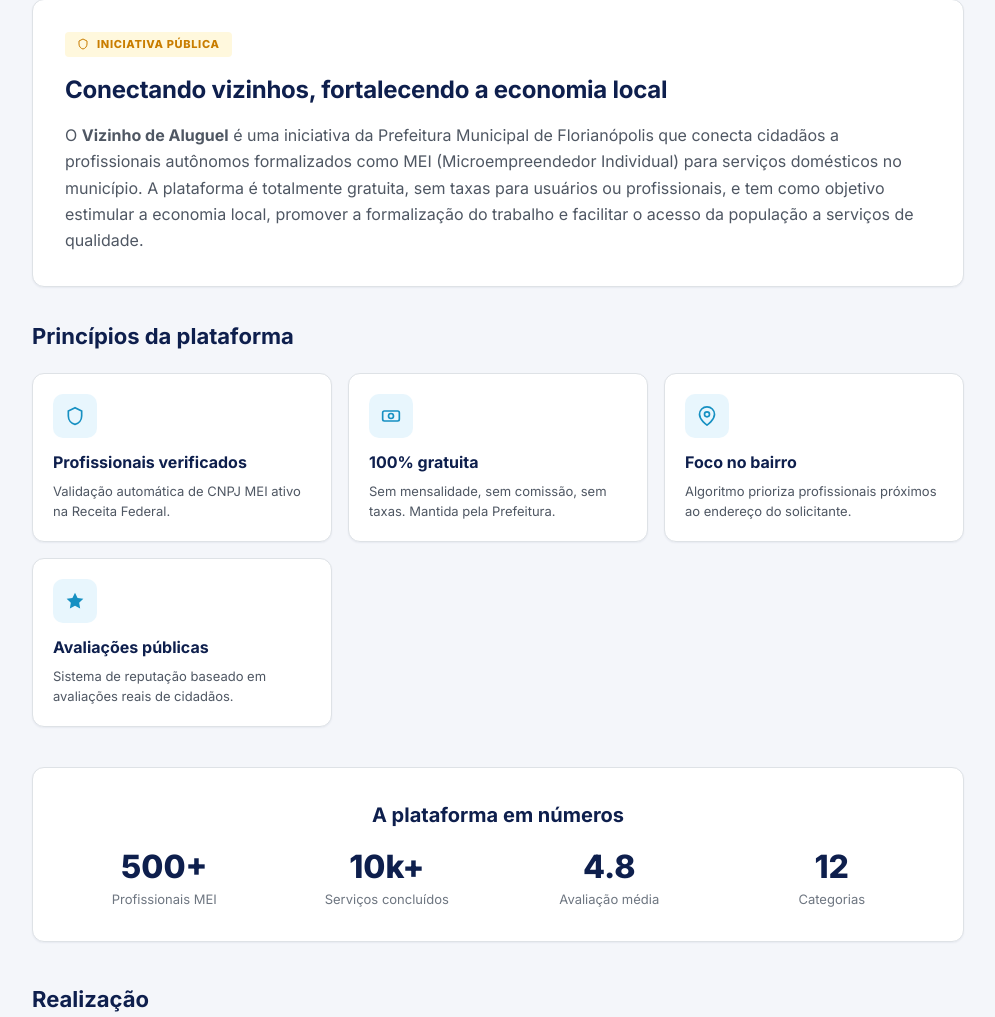
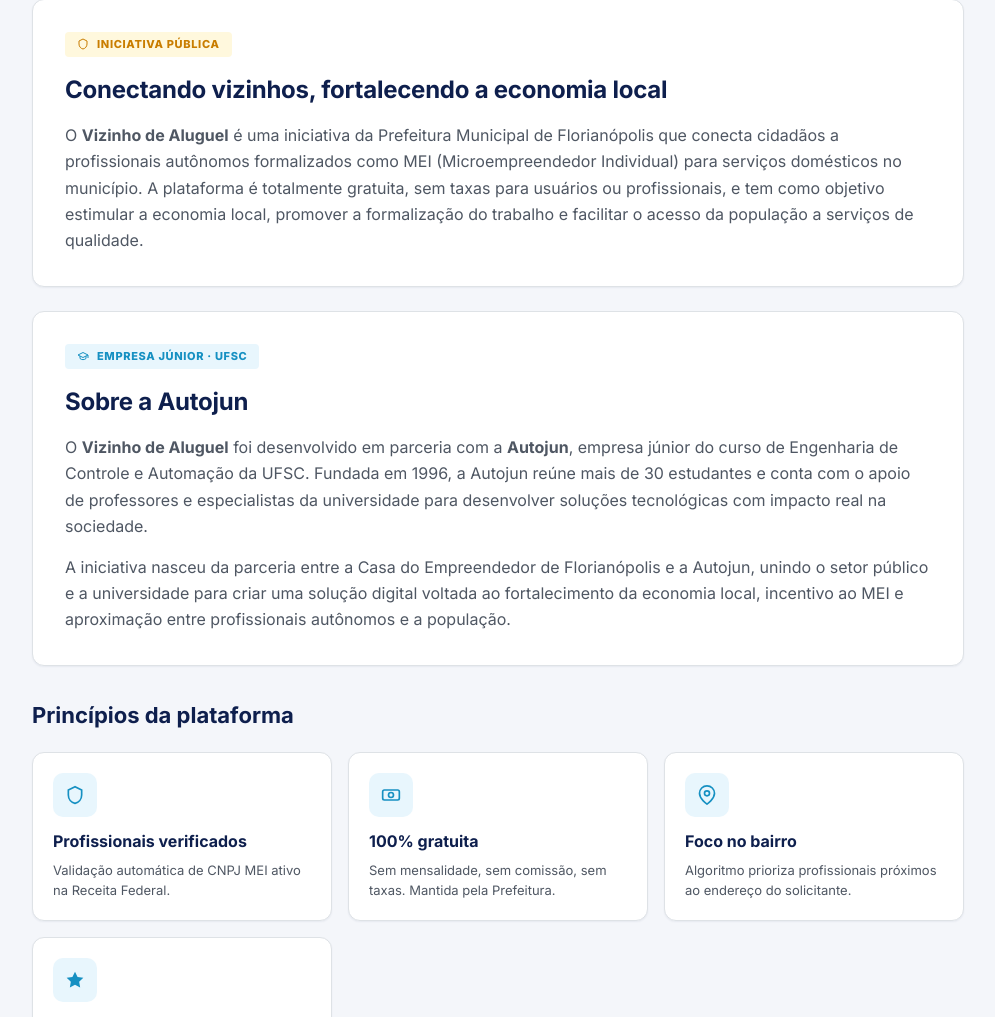
Before and after one commit to AutojunUFSC/Vizinho-de-aluguel, a Django app: page /institucional/ in a window 1280 px wide. Shown: the part 432-1449 px from the top of the page, without its empty margins (142-1137 px from the left). Run offline with Django 5.2, Linux system fonts and the light colour scheme.

Commit message:
feat: adiciona seção "Sobre a Autojun" na página institucional
Inclui card com contexto da parceria entre a Prefeitura de Florianópolis
(Casa do Empreendedor) e a Autojun (empresa júnior da UFSC) que
desenvolveu o Vizinho de Aluguel.

Co-Authored-By: Claude Opus 4.7 <noreply@anthropic.com>

```diff
--- a/templates/ui/institucional.html
+++ b/templates/ui/institucional.html
@@ -39,6 +39,28 @@
         para serviços domésticos no município. A plataforma é totalmente gratuita,
         sem taxas para usuários ou profissionais, e tem como objetivo estimular a economia local,
         promover a formalização do trabalho e facilitar o acesso da população a serviços de qualidade.
+      </p>
+    </section>
+
+    {# ===== Autojun ===== #}
+    <section id="autojun" class="card card-pad-lg" style="margin-bottom:24px;">
+      <div style="display:inline-flex; align-items:center; gap:8px; padding:4px 12px; background:var(--pmf-cyan-50); color:var(--pmf-cyan-600); border-radius:4px; font-size:11px; font-weight:800; letter-spacing:0.06em; text-transform:uppercase; margin-bottom:14px;">
+        <svg width="12" height="12" viewBox="0 0 24 24" fill="none" stroke="currentColor" stroke-width="2"><path d="M22 10v6M2 10l10-5 10 5-10 5z"/><path d="M6 12v5c3 3 9 3 12 0v-5"/></svg>
+        Empresa Júnior · UFSC
+      </div>
+      <h2 style="font-size:24px; font-weight:700; color:var(--pmf-navy); margin:0 0 14px; letter-spacing:-0.01em;">
+        Sobre a Autojun
+      </h2>
+      <p style="font-size:16px; color:var(--text-secondary); line-height:1.65; margin:0 0 14px;">
+        O <strong>Vizinho de Aluguel</strong> foi desenvolvido em parceria com a <strong>Autojun</strong>,
+        empresa júnior do curso de Engenharia de Controle e Automação da UFSC. Fundada em 1996,
+        a Autojun reúne mais de 30 estudantes e conta com o apoio de professores e especialistas
+        da universidade para desenvolver soluções tecnológicas com impacto real na sociedade.
+      </p>
+      <p style="font-size:16px; color:var(--text-secondary); line-height:1.65; margin:0;">
+        A iniciativa nasceu da parceria entre a Casa do Empreendedor de Florianópolis e a Autojun,
+        unindo o setor público e a universidade para criar uma solução digital voltada ao fortalecimento
+        da economia local, incentivo ao MEI e aproximação entre profissionais autônomos e a população.
       </p>
     </section>
 
```
